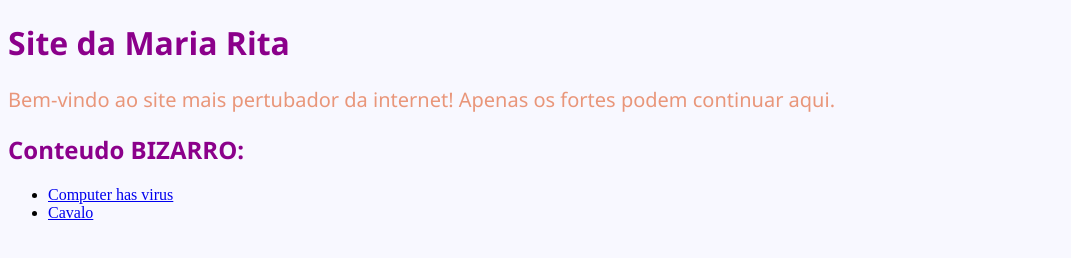
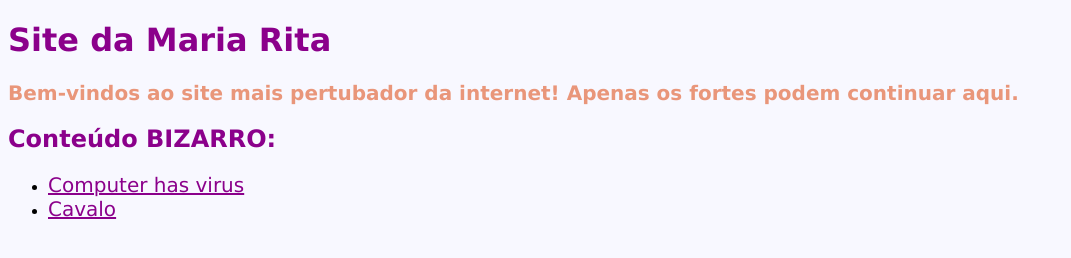
Before and after one commit to Bieelo/PROJETOGIT1, a plain HTML site: page Third/Index.html in a window 1280 px wide. Shown: the whole page, without its empty margins (0-1071 px from the left). Drawn offline with Linux system fonts and the light colour scheme.

Commit message:
Adicionando estilos css

```diff
--- a/Third/Index.html
+++ b/Third/Index.html
@@ -9,12 +9,12 @@
 </head>
 <body>
     <h1 id="title">Site da Maria Rita</h1>
-    <P class="texto">Bem-vindo ao site mais pertubador da internet! Apenas os fortes podem continuar aqui.</P>
+    <P class="texto"><strong>Bem-vindos ao site mais pertubador da internet! Apenas os fortes podem continuar aqui.</strong></P>
 
-    <h2 class="subtitle">Conteudo BIZARRO:</h2>
+    <h2 class="subtitle">Conteúdo BIZARRO:</h2>
     <ul class="lista1">
-    <li><a href="https://www.youtube.com/shorts/YCrR6UqIn6Q" target="_blank">Computer has virus</a></li>
-    <li><a href="https://www.youtube.com/shorts/sXNoBHcR0FY" target="_blank">Cavalo</a></li>
+    <li><a class="links" href="https://www.youtube.com/shorts/YCrR6UqIn6Q" target="_blank">Computer has virus</a></li>
+    <li><a class="links" href="https://www.youtube.com/shorts/sXNoBHcR0FY" target="_blank">Cavalo</a></li>
     </ul>
 
 
--- a/Third/Style.css
+++ b/Third/Style.css
@@ -1,9 +1,9 @@
 body{background-color: ghostwhite;}
 
+#title{color: darkmagenta; font-family: Geneva}
 
-#title{color: darkmagenta; font-family: 'Segoe UI', Tahoma, Geneva, Verdana, sans-serif;}
+.subtitle{font-family: Geneva; color: darkmagenta;}
 
-.subtitle{font-family: 'Segoe UI', Tahoma, Geneva, Verdana, sans-serif; color: darkmagenta;}
+.texto{font-family:  Geneva; font-size: 20px; color: darksalmon;}
 
-
-.texto{font-family: 'Segoe UI', Tahoma, Geneva, Verdana, sans-serif; font-size: 20px; color: darksalmon;}
+.links{font-family: Geneva; color: darkmagenta; font-size: 20px;}
```
Also changed, not shown: 1 other file.
